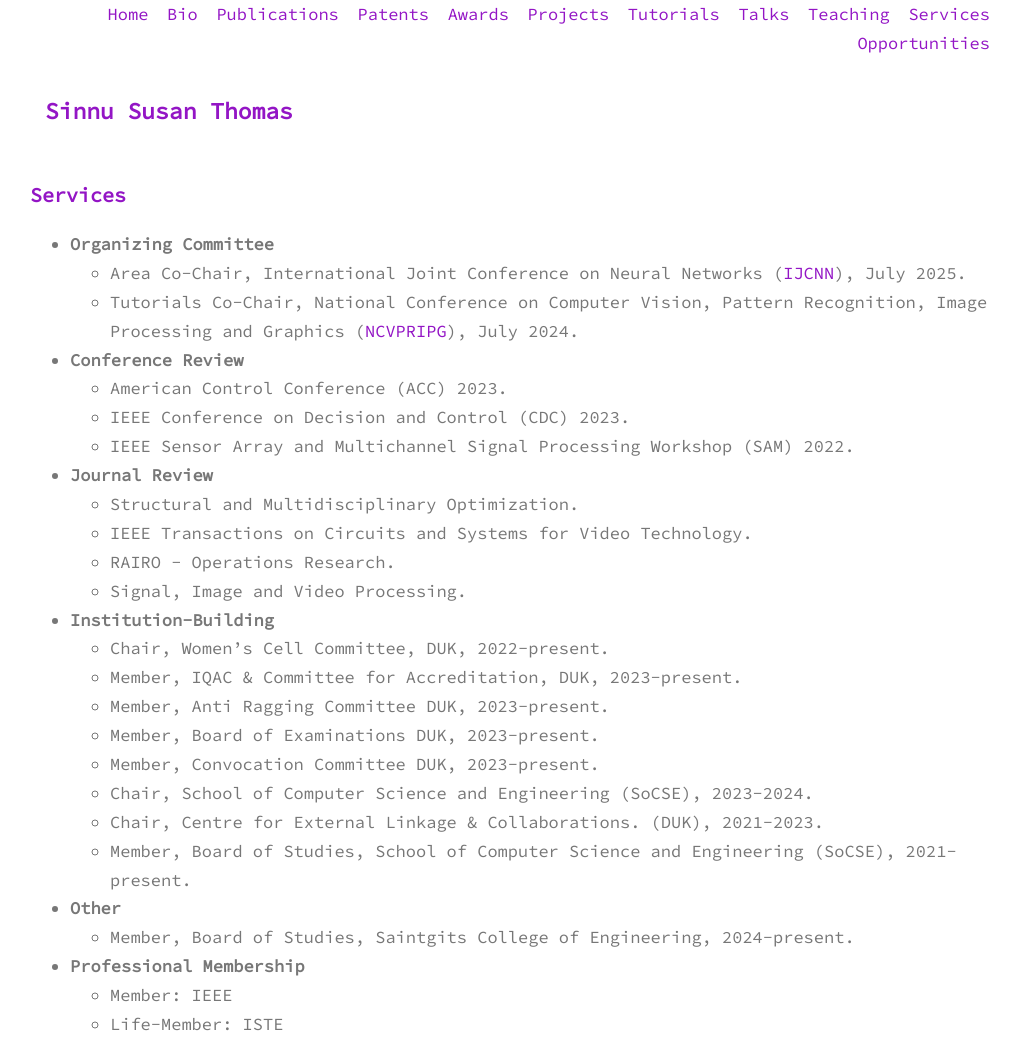
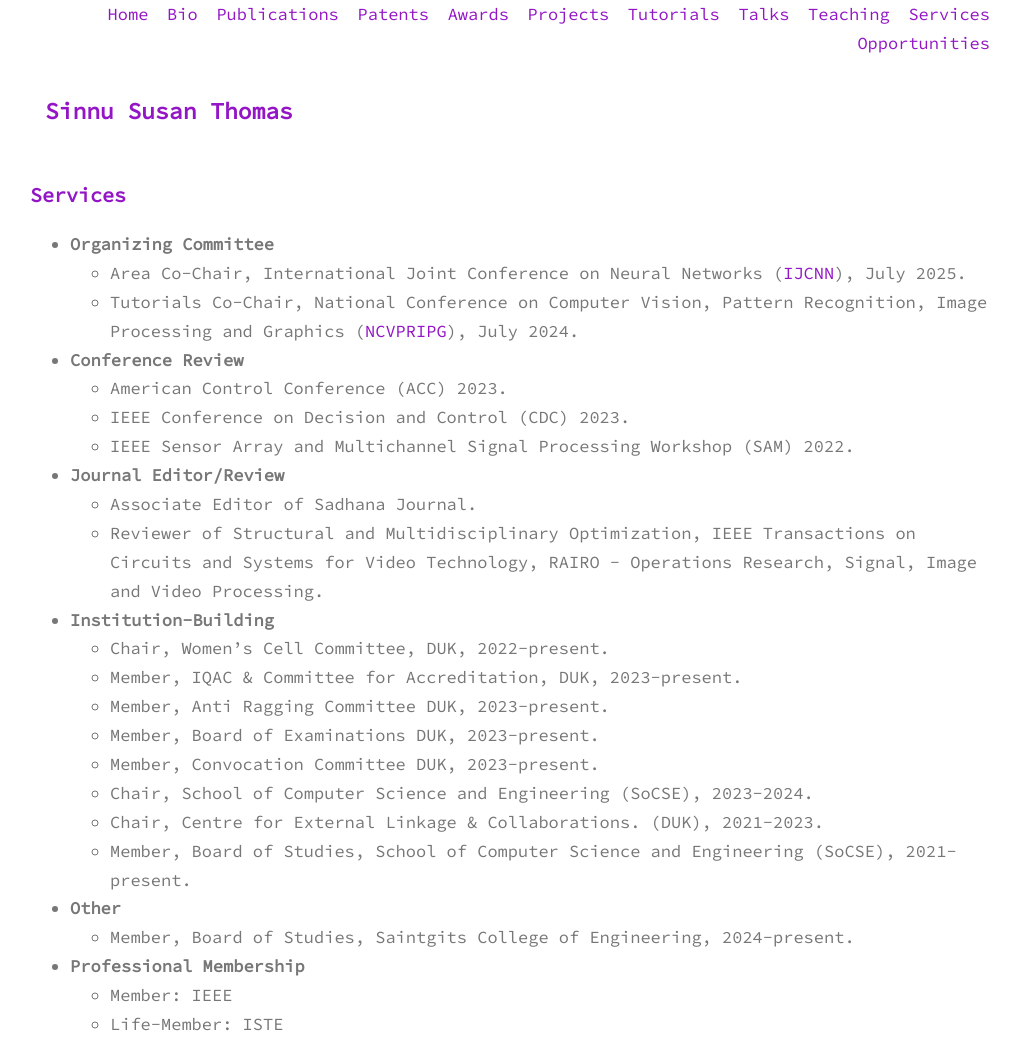
Before and after one commit to sinnuthomas/sinnuthomas.github.io, a Jekyll site: the page built from services.md, in a window 1280 px wide. Shown: the whole page, without its empty margins (130-1150 px from the left). Built offline with Jekyll 4.4.1, drawn with Linux system fonts in a browser that asks for light colours.

Commit message:
Update services.md

```diff
--- a/services.md
+++ b/services.md
@@ -14,12 +14,10 @@
   * IEEE Conference on Decision and Control (CDC) 2023.
   * IEEE Sensor Array and Multichannel Signal Processing Workshop (SAM) 2022.
 
-* **Journal Review**
+* **Journal Editor/Review**
   <br/>
-  * Structural and Multidisciplinary Optimization.
-  * IEEE Transactions on Circuits and Systems for Video Technology.
-  * RAIRO - Operations Research.
-  * Signal, Image and Video Processing.
+  * Associate Editor of Sadhana Journal.
+  * Reviewer of Structural and Multidisciplinary Optimization, IEEE Transactions on Circuits and Systems for Video Technology, RAIRO - Operations Research, Signal, Image and Video Processing.
 
 * **Institution-Building**
   <br/>
```
